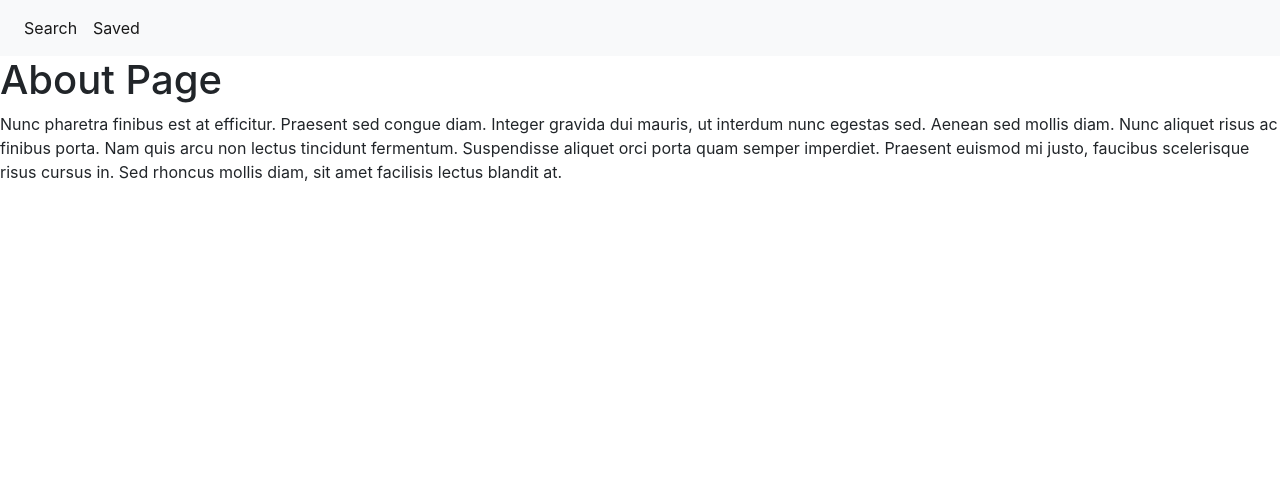
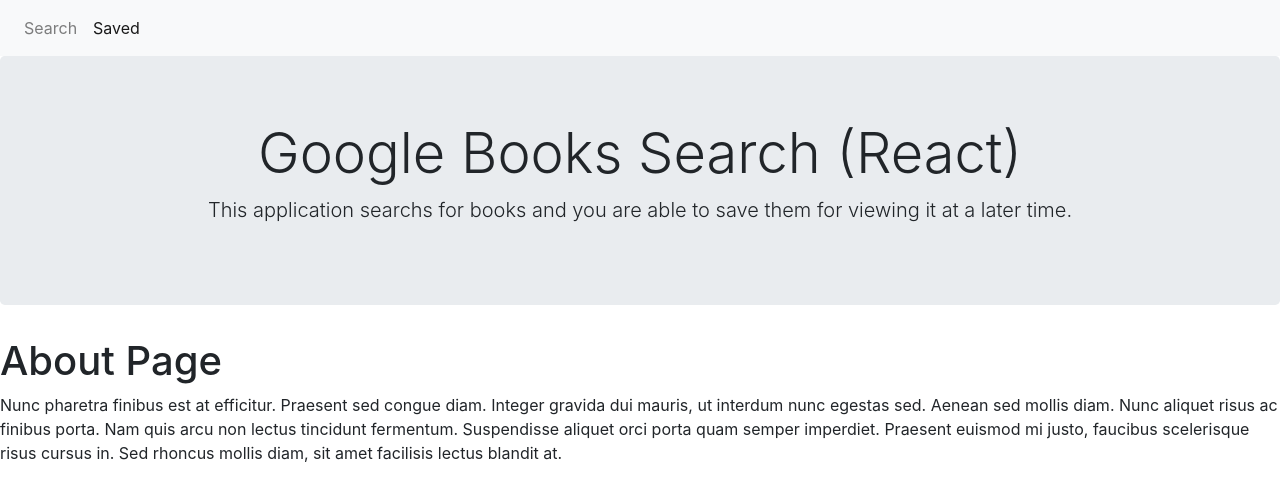
Before and after one commit to zachyingling/googlebookssearch-mern, a React (Create React App) app in the folder client/: page /saved in a window 1280 px wide. Shown: the top 500 px of the page. Built offline with nearby package versions, Linux system fonts and the light colour scheme.

Commit message:
adding jumbotron to the page; got the router to work but the window.location.pathname doesn't work; adding basic file structure tomultiple components :

```diff
--- a/client/src/App.js
+++ b/client/src/App.js
@@ -1,19 +1,23 @@
 import React from "react";
-import { BrowserRouter as Router, Route } from "react-router-dom";
+import { BrowserRouter as Router, Route} from "react-router-dom";
 import Nav from "./components/Nav/index";
 import Saved from "./pages/Saved";
 import Search from "./pages/Search";
+import Jumbotron from "./components/Jumbotron/index";
 
-function App () {
+class App extends React.Component {
+  render () {
     return (
       <Router>
         <div>
-        <Nav/>
+          <Nav path={window.location.pathname}/>
+          <Jumbotron/>
           <Route exact path="/" component={Search} />
           <Route exact path="/saved" component={Saved} />
         </div>
       </Router>
     );
   }
+}
 
 export default App;
--- /dev/null
+++ b/client/src/components/Jumbotron/index.js
@@ -0,0 +1,12 @@
+import React from "react";
+
+function Jumbotron () {
+  return (
+    <div className="jumbotron text-center">
+      <h1 className="display-4">Google Books Search (React)</h1>
+      <p className="lead">This application searchs for books and you are able to save them for viewing it at a later time.</p>
+    </div>
+  );
+}
+
+export default Jumbotron;
--- a/client/src/components/Nav/index.js
+++ b/client/src/components/Nav/index.js
@@ -1,8 +1,7 @@
 import React from "react";
-import { NavLink } from "react-router-dom";
+import { Link } from "react-router-dom";
 
-class Nav extends React.Component {
-  render () {
+function Nav(props) {
   return (
     <nav className="navbar navbar-expand-lg navbar-light bg-light">
       <button className="navbar-toggler" type="button" data-toggle="collapse" data-target="#navbarNav" aria-controls="navbarNav" aria-expanded="false" aria-label="Toggle navigation">
@@ -11,20 +10,19 @@
       <div className="collapse navbar-collapse" id="navbarNav">
         <ul className="navbar-nav">
           <li className="nav-item">
-              <NavLink to="/" className={window.location.pathname === "/" ? "nav-link active" : "nav-link"}>
+            <Link to="/" className={props.path === "/" ? "nav-link active" : "nav-link"}>
               Search
-              </NavLink>
+            </Link>
           </li>
           <li className="nav-item">
-              <NavLink to="/saved" className={window.location.pathname === "/saved" ? "nav-link active" : "nav-link"}>
+            <Link to="/saved" className={props.path === "/saved" ? "nav-link active" : "nav-link"}>
               Saved
-              </NavLink>
+            </Link>
           </li>
         </ul>
       </div>
     </nav>
   );
 }
-}
 
 export default Nav;
--- a/client/src/pages/Saved.js
+++ b/client/src/pages/Saved.js
@@ -1,6 +1,6 @@
 import React from "react";
 
-function Saved() {
+function Saved () {
   return (
     <div>
       <h1>About Page</h1>
@@ -13,6 +13,7 @@
       </p>
     </div>
   );
+
 }
 
 export default Saved;
--- a/client/src/pages/Search.js
+++ b/client/src/pages/Search.js
@@ -1,6 +1,6 @@
 import React from "react";
 
-function Search() {
+function Search () {
   return (
     <div>
       <h1>About Page</h1>
@@ -13,6 +13,7 @@
       </p>
     </div>
   );
+
 }
 
 export default Search;
```
Also changed, not shown: client/src/components/Jumbotron/style.css (added), client/src/components/Results/index.js (added), client/src/components/Results/style.css (added), client/src/components/Saved/index.js (added), client/src/components/Saved/style.css (added), client/src/components/Search/index.js (added), client/src/components/Search/style.css (added). Lines whose indentation alone changed are shown as unchanged.
